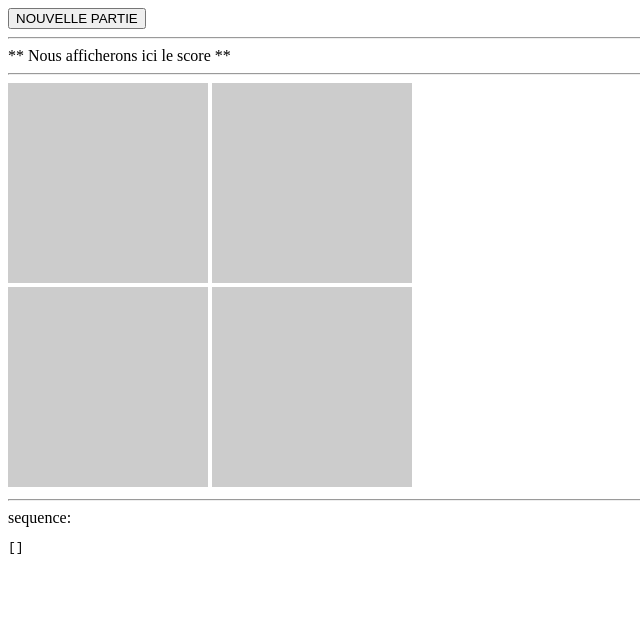
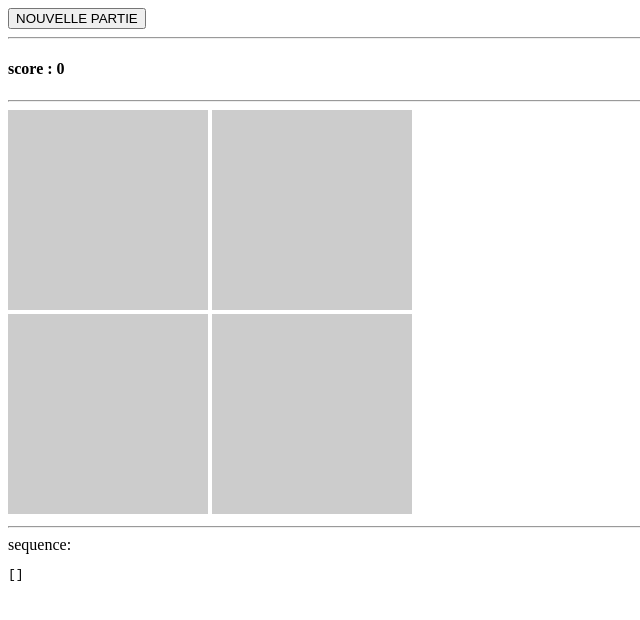
Before and after one commit to kendryk/game-colors-vue, a plain HTML site: page index.html in a window 1280 px wide. Shown: the whole page, without its empty margins (0-640 px from the left). Drawn offline with nearby package versions, Linux system fonts and the light colour scheme.

Commit message:
ajout des scores

```diff
--- a/index.html
+++ b/index.html
@@ -18,7 +18,7 @@
 				NOUVELLE PARTIE
 			</button>
 			<hr>
-			** Nous afficherons ici le score **
+			<h4> {{ score }}</h4>
 			<hr>
 			<div>
 				<span class="square" @click='selectSquare("topLeft")' :class="{blue:topLeft}"></span>
--- a/index.js
+++ b/index.js
@@ -9,6 +9,13 @@ const vm = new Vue({
     tmp: [],
     squareMapping: ["topLeft", "topRight", "bottomLeft", "bottomRight"],
   },
+  computed: {
+    score() {
+      const value = this.sequence.length - 1;
+      return value < 0 ? "score : 0 " : `score : ${value}`;
+    },
+  },
+
   methods: {
     addNewElemToSequence() {
       this.sequence.push(this.squareMapping[Math.floor(Math.random() * 4)]);
@@ -25,12 +32,6 @@ const vm = new Vue({
     newgame() {
       this.sequence = [];
       this.nextTurn();
-      //   this[this.sequence[0]] = true;
-      //   this.tmp = this.sequence.slice();
-
-      //   setTimeout(function () {
-      //     vm.allgray();
-      //   }, 300);
     },
 
     nextTurn() {
```
